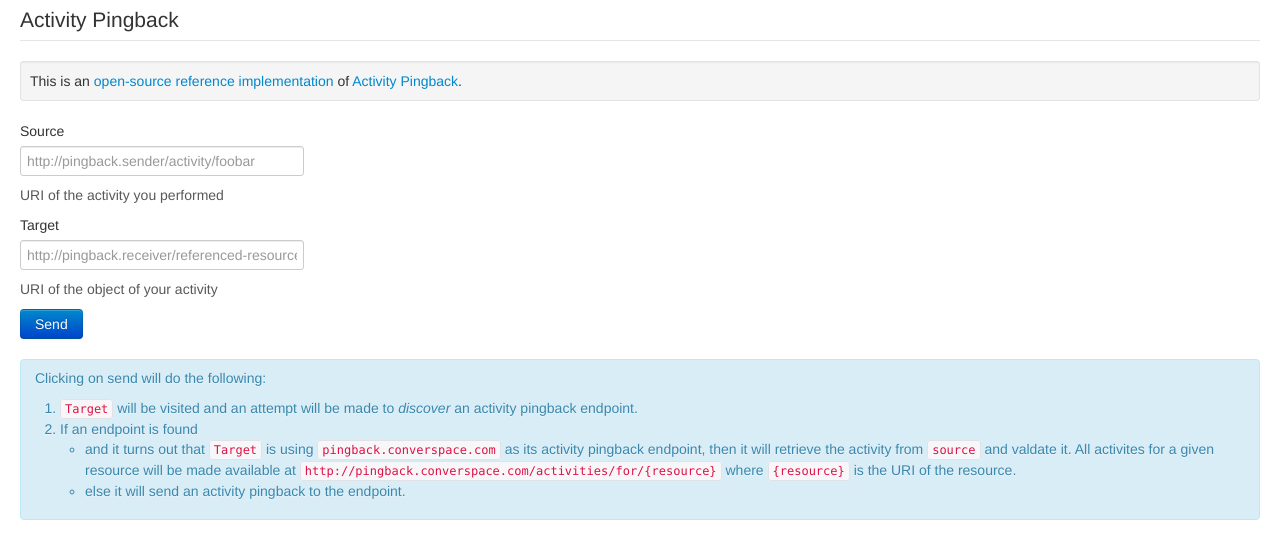
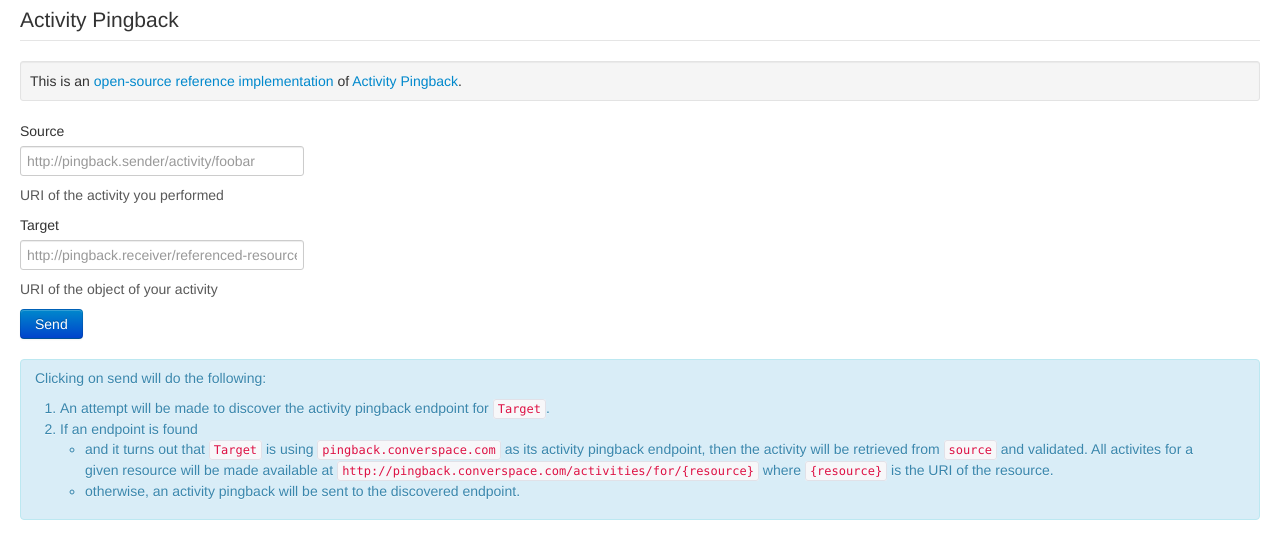
Before and after one commit to converspace/pingback.converspace.com, a PHP site: page /templates/index.html.php in a window 1280 px wide. Shown: the top 559 px of the page. Run offline with PHP 8.4, Linux system fonts and the light colour scheme.

Commit message:
Copy edits..

```diff
--- a/templates/index.html.php
+++ b/templates/index.html.php
@@ -29,11 +29,11 @@
 		<div  class="alert alert-info">
 			<p>Clicking on send will do the following:
 				<ol>
-					<li><code>Target</code> will be visited and an attempt will be made to <em>discover</em> an activity pingback endpoint.</li>
+					<li>An attempt will be made to discover the activity pingback endpoint for <code>Target</code>.</li>
 					<li>If an endpoint is found
 						<ul>
-							<li>and it turns out that <code>Target</code> is using <code>pingback.converspace.com</code> as its activity pingback endpoint, then it will retrieve the activity from <code>source</code> and valdate it.  All activites for a given resource will be made available at <code>http://pingback.converspace.com/activities/for/{resource}</code> where <code>{resource}</code> is the URI of the resource.</li>
-							<li>else it will send an activity pingback to the endpoint.</li>
+							<li>and it turns out that <code>Target</code> is using <code>pingback.converspace.com</code> as its activity pingback endpoint, then the activity will be retrieved from <code>source</code> and validated.  All activites for a given resource will be made available at <code>http://pingback.converspace.com/activities/for/{resource}</code> where <code>{resource}</code> is the URI of the resource.</li>
+							<li>otherwise, an activity pingback will be sent to the discovered endpoint.</li>
 						</ul>
 					</li>
 				</ol>
```
